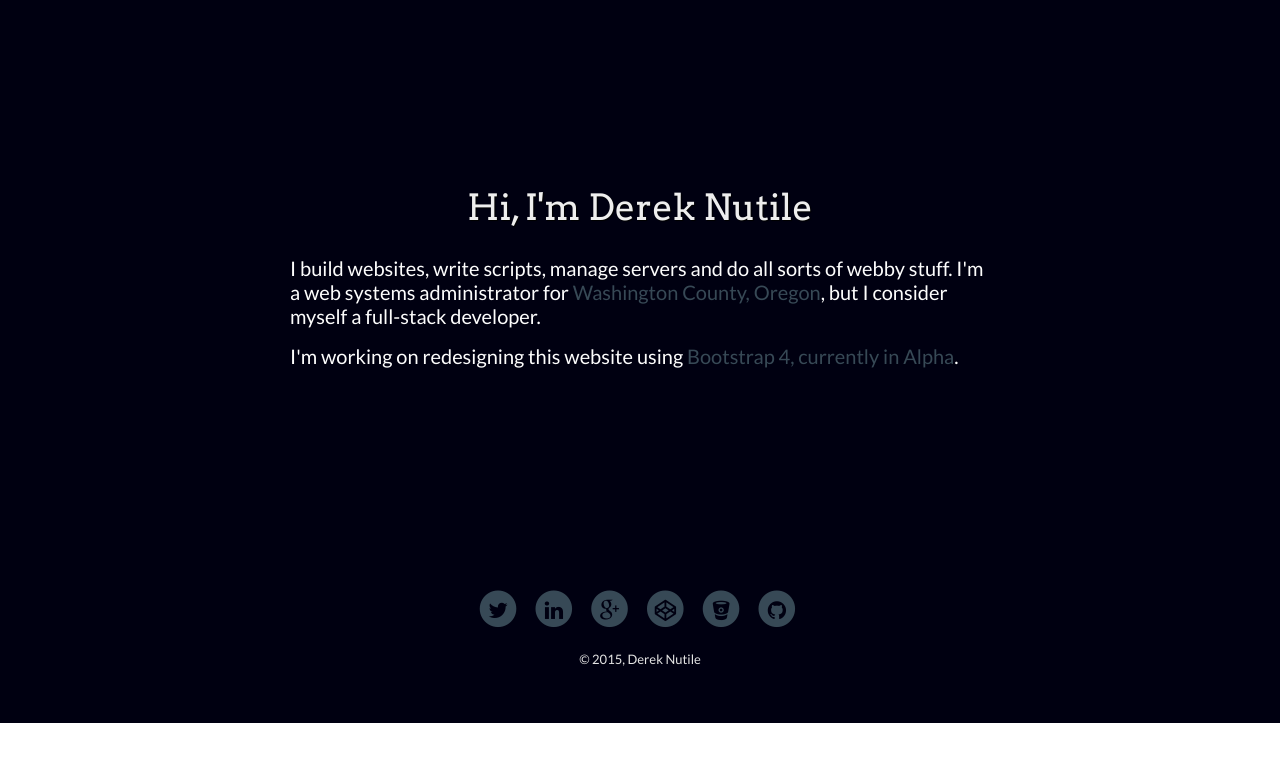
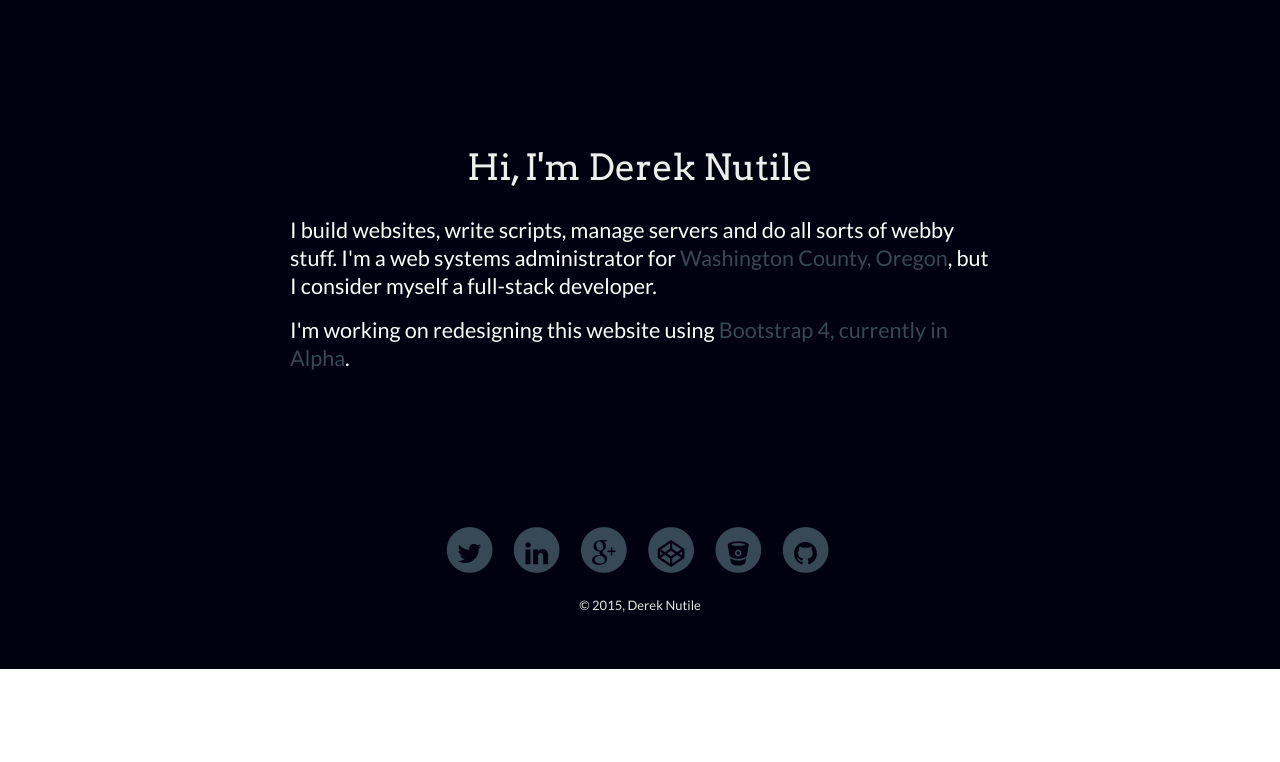
Before and after one commit to dereknutile/dereknutile.github.io, a Jekyll site: the page built from index.html, in a window 1280 px wide. Shown: the top 762 px of the page. Built offline with Jekyll 4.4.1, drawn with Linux system fonts in a browser that asks for light colours.

Commit message:
Updates css.

```diff
--- a/assets/css/main.scss
+++ b/assets/css/main.scss
@@ -75,10 +75,10 @@ h1, h2, h3, h4, h5, h6 {
 }
 
 p, ul, ol {
-  font-size: 16px;
+  font-size: 1.25rem;
   font-weight: 100;
   font-family: $fontBasePrimary;
-  line-height: 24px;
+  line-height: 1.5rem;
 }
 
 /* links */
@@ -90,7 +90,7 @@ a:hover {
 a:visited { color: lighten( $colorBlack, 8% ); }
 
 .content{
-  border-top: 64px solid $colorDark;
+  border-top: 3em solid $colorDark;
 }
 
 /*****************************************************************************/
@@ -294,6 +294,8 @@ $page-section-lg-height: $page-section-height * 3;
 }
 
 .lead {
+  font-size: 1.35rem;
+  line-height: 1.75rem;
 }
 
 .page-header {
@@ -454,8 +456,8 @@ section.subheader-banner{
 }
 
 section.header-banner-lg{
-  padding-top: 88px;
-  padding-bottom: 88px;
+  padding-top: 4em;
+  padding-bottom: 4em;
   background-color: $colorDark;
   color: $colorLight;
 }
```
